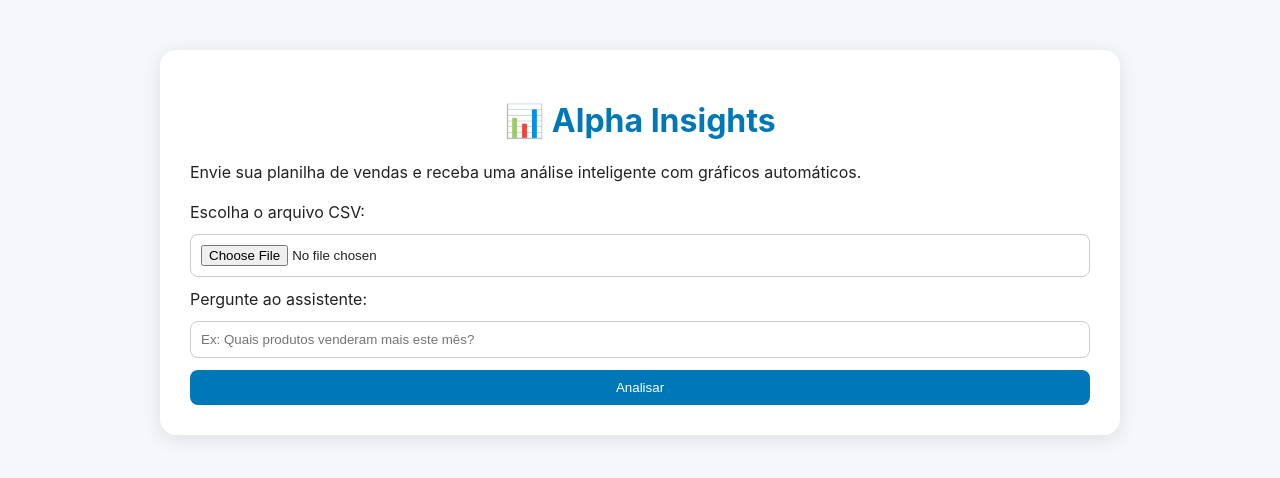
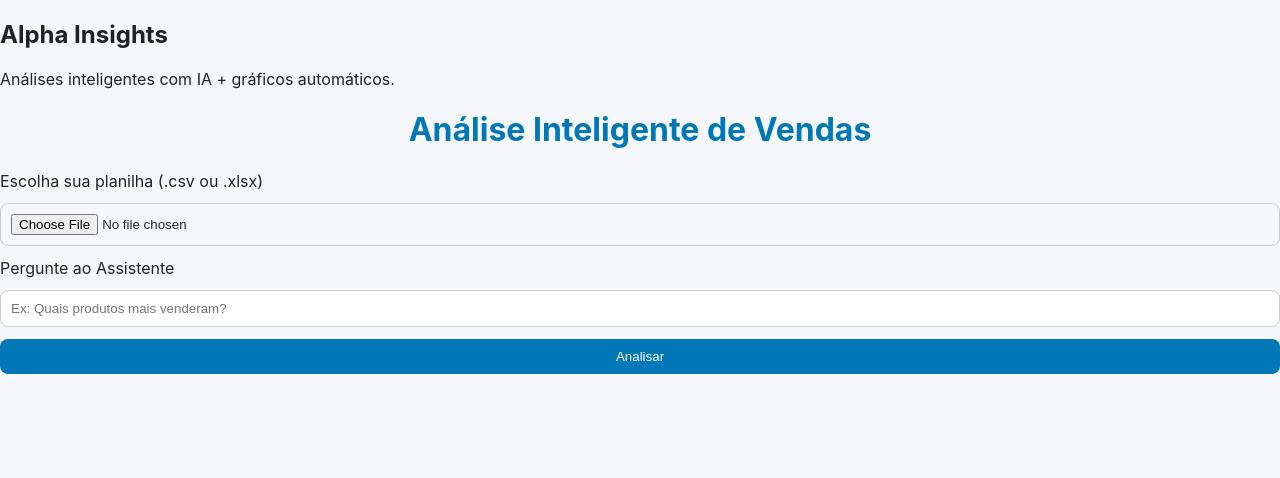
Before and after one commit to juliardgsd/alpha-level-master, a Flask app: page / in a window 1280 px wide. Shown: the top 478 px of the page. Run offline with Flask 2, Linux system fonts and the light colour scheme.

Commit message:
Revise title and restructure index.html layout
Updated the title and enhanced the layout with a sidebar and improved form elements for file upload and user questions.

```diff
--- a/templates/index.html
+++ b/templates/index.html
@@ -2,43 +2,66 @@
 <html lang="pt-BR">
 <head>
     <meta charset="UTF-8">
-    <title>Alpha Insights - Análise de Vendas</title>
+    <title>Alpha Insights - IA de Vendas</title>
     <link rel="stylesheet" href="{{ url_for('static', filename='style.css') }}">
 </head>
+
 <body>
-    <div class="container">
-        <h1>📊 Alpha Insights</h1>
-        <p>Envie sua planilha de vendas e receba uma análise inteligente com gráficos automáticos.</p>
 
-        <form action="/process" method="POST" enctype="multipart/form-data">
-            <label>Escolha o arquivo CSV:</label>
-            <input type="file" name="file" accept=".csv" required>
+    <!-- SIDEBAR -->
+    <aside class="sidebar">
+        <h2 class="logo">Alpha Insights</h2>
+        <p class="side-info">Análises inteligentes com IA + gráficos automáticos.</p>
+    </aside>
 
-            <label>Pergunte ao assistente:</label>
-            <input type="text" name="question" placeholder="Ex: Quais produtos venderam mais este mês?" required>
+    <!-- MAIN CONTENT -->
+    <main class="main">
 
-            <button type="submit">Analisar</button>
+        <div class="chat-container">
+
+            <h1 class="title">Análise Inteligente de Vendas</h1>
+
+            <!-- FORM -->
+            <form class="form" action="/process" method="POST" enctype="multipart/form-data">
+
+                <label class="label">Escolha sua planilha (.csv ou .xlsx)</label>
+                <input class="input-file" type="file" name="file" accept=".csv,.xlsx,.xls" required>
+
+                <label class="label">Pergunte ao Assistente</label>
+                <input class="input-text" type="text" name="question" placeholder="Ex: Quais produtos mais venderam?" required>
+
+                <button class="btn" type="submit">Analisar</button>
             </form>
 
+            <!-- ERRO -->
             {% if error %}
-            <div class="error">{{ error }}</div>
+                <div class="card error">{{ error }}</div>
             {% endif %}
 
+            <!-- RESPOSTA IA -->
             {% if answer %}
-            <div class="answer">
-                <h2>🧠 Análise do Assistente:</h2>
-                <p>{{ answer }}</p>
+                <div class="card">
+                    <h2 class="subtitle">💬 Resposta da IA:</h2>
+                    <p class="ai-text">{{ answer }}</p>
                 </div>
             {% endif %}
 
+            <!-- GRÁFICOS -->
             {% if graphs %}
-            <div class="graphs">
-                <h2>📈 Gráficos Gerados:</h2>
+                <div class="card">
+                    <h2 class="subtitle">📈 Gráficos Gerados:</h2>
+
+                    <div class="graph-grid">
                         {% for g in graphs %}
-                    <img src="{{ url_for('static', filename=g.split('static/')[1]) }}" alt="Gráfico de vendas">
+                            <img class="graph-img" src="{{ url_for('static', filename=g.split('static/')[1]) }}">
                         {% endfor %}
                     </div>
+                </div>
             {% endif %}
+
         </div>
+
+    </main>
+
 </body>
 </html>
```
Lines whose indentation alone changed are shown as unchanged.
